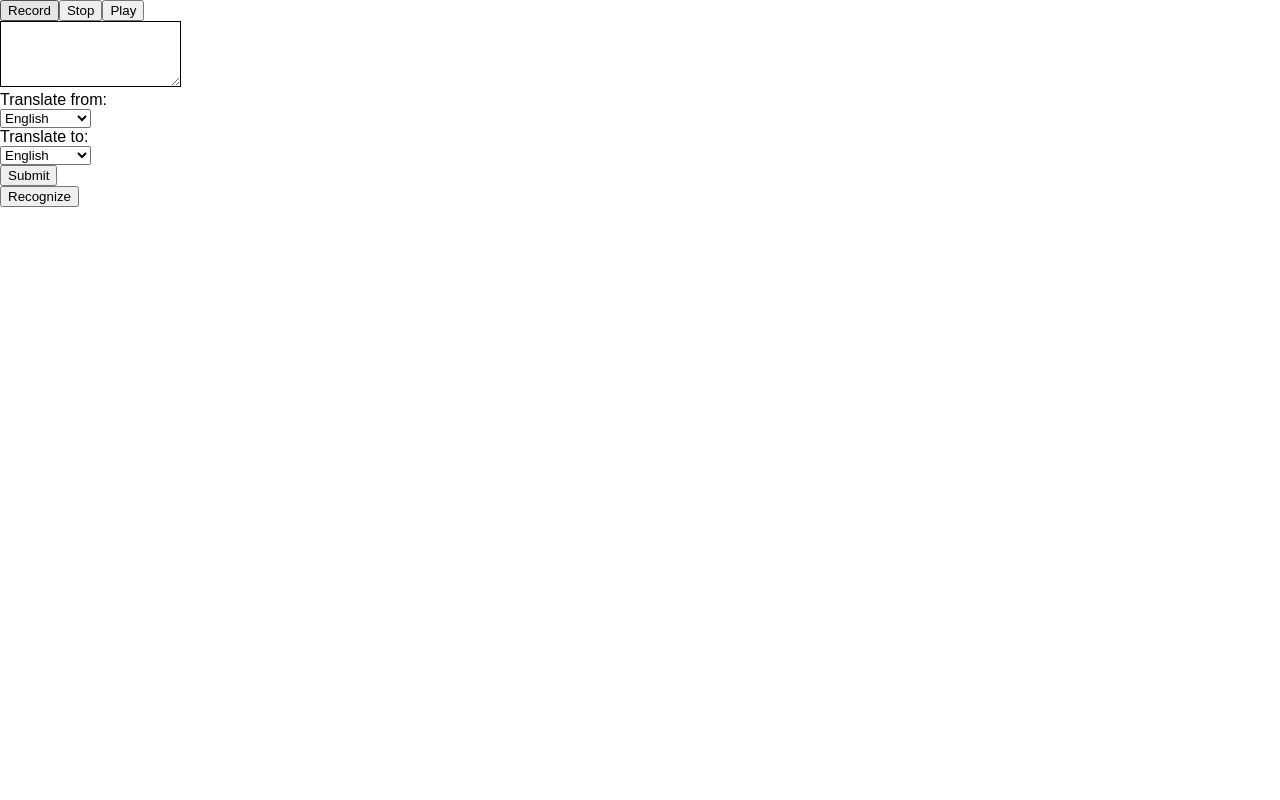
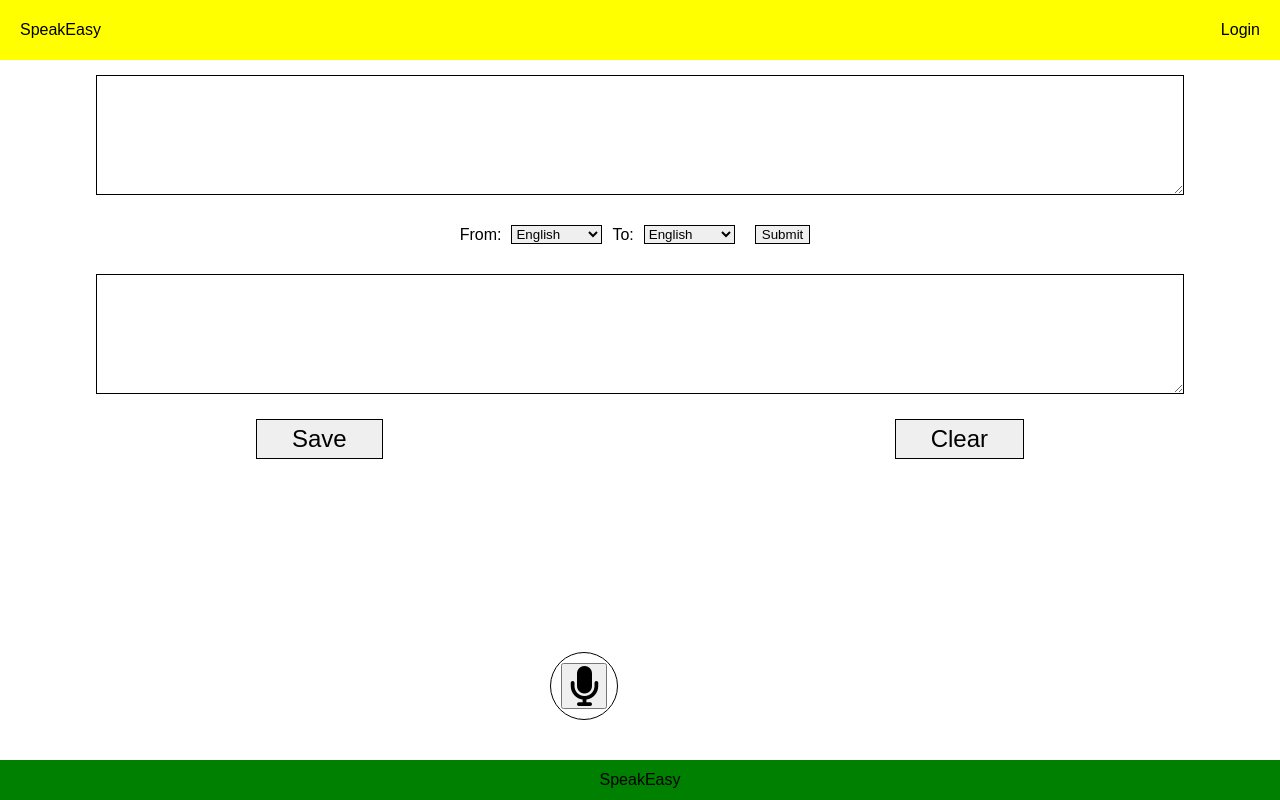
Before and after one commit to elechassan/speakeasy, a React (Create React App) app in the folder client/: page / in a window 1280 px wide. Built offline with nearby package versions, Linux system fonts and the light colour scheme; no server answers.

Commit message:
basic structure of main page

```diff
--- a/client/public/index.html
+++ b/client/public/index.html
@@ -10,6 +10,7 @@
     -->
     <link rel="manifest" href="%PUBLIC_URL%/manifest.json">
     <link rel="shortcut icon" href="%PUBLIC_URL%/favicon.ico">
+    <script src="https://use.fontawesome.com/cc5ed5277e.js"></script>
     <!--
       Notice the use of %PUBLIC_URL% in the tags above.
       It will be replaced with the URL of the `public` folder during the build.
--- a/client/src/App.css
+++ b/client/src/App.css
@@ -103,6 +103,81 @@ footer {
   align-items: center;
 }
 
+/*---------------------------------------
+RECORD COMPONENT
+---------------------------------------*/
+
+#recorder-div {
+  margin: 75px;
+}
+
+/*---------------------------------------
+TRANSLATION COMPONENT
+---------------------------------------*/
+
+#translation-container {
+  display: flex;
+  width: 100%;
+  margin: 75px auto;
+  flex-direction: column;
+}
+
+#translation-div, #input-div, #translation-form {
+  flex-direction: column;
+  display: flex;
+  width: 100%;
+}
+
+#input-box, #result-box {
+  width: 85%;
+  font-size: 1.75em;
+  padding: 20px;
+  box-sizing: border-box;
+}
+
+select, input {
+  border: 1px solid black;
+  margin: 10px;
+}
+
+#to-from-div {
+  display: flex;
+  flex-direction: row;
+  align-items: center;
+  justify-content: center;
+  margin: 20px 0;
+}
+
+#two-button-div {
+  display: flex;
+  flex-direction: row;
+  justify-content: center;
+  justify-content: space-around;
+  align-items: center;
+  margin-top: 25px;
+}
+
+#save-btn, #clear-btn {
+  font-size: 1.5em;
+  border: 1px solid black;
+  padding: 5px 35px;
+}
+
+#recognize-button-container {
+  display: flex;
+  position: absolute;
+  bottom: 10%;
+  left: 43%;
+  border: 1px solid black;
+  border-radius: 100%;
+  padding: 10px;
+}
+
+
+
+
+
+
 
 
 
--- a/client/src/App.js
+++ b/client/src/App.js
@@ -37,11 +37,10 @@ class App extends Component {
   render() {
     return (
       <div className="App">
-        <Recorder recordState={this.recordState}/>
+        <Nav />
+        {/*<Recorder recordState={this.recordState}/>*/}
         <Translation audioClip={this.state.audioClip}/>
-        {/*<Nav />
-        <Welcome />
-        <Footer /> */}
+        <Footer />
       </div>
     );
   }
--- a/client/src/components/Translation.js
+++ b/client/src/components/Translation.js
@@ -120,6 +120,10 @@ translation(e) {
     this.setState({text: e.target.value});
   }
 
+  handleResult(e) {
+    this.setState({result: e.target.value});
+  }
+
   speak(result, lang) {
     console.log(`in speech ${result, lang}`)
     responsiveVoice.speak(result, lang);
@@ -130,9 +134,10 @@ translation(e) {
       <div id='translation-container'>
         <div id='translation-div'>
           <div id='input-div'>
-            <form onSubmit={(e) => this.translation(e)}>
-              <textarea name='text' rows='4' value={this.state.text} onChange={(e) => this.handleInput(e)}/><br/>
-                <div>Translate from:</div>
+            <form id='translation-form' onSubmit={(e) => this.translation(e)}>
+              <textarea id='input-box' name='text' rows='3' value={this.state.text} onChange={(e) => this.handleInput(e)}/>
+                <div id='to-from-div'>
+                <div>From:</div>
                   <select name='langFrom'>
                     <option value='en'>English</option>
                     <option value='es'>Spanish</option>
@@ -145,8 +150,8 @@ translation(e) {
                     <option value='ja'>Japanese</option>
                     <option value='de'>German</option>
                     <option value='sw'>Swahili</option>
-                </select><br/>
-                <div>Translate to:</div>
+                  </select>
+                  <div>To:</div>
                   <select name='langTo'>
                     <option value='en'>English</option>
                     <option value='es'>Spanish</option>
@@ -159,14 +164,19 @@ translation(e) {
                     <option value='ja'>Japanese</option>
                     <option value='de'>German</option>
                     <option value='sw'>Swahili</option>
-                </select><br/>
+                  </select>
                   <input type='submit'/><br/>
-              <div id='result-box'>{this.state.result}</div>
+                </div>
+              <textarea id='result-box' name='result' rows='3' value={this.state.result} onChange={(e) => this.handleResult(e)}></textarea>
             </form>
           </div>
+          <div id='two-button-div'>
+            <button id='save-btn'>Save</button>
+            <button id='clear-btn'>Clear</button>
           </div>
-        <div id='record-button-container'>
-          <button id='start-recog' onClick={this.recognizeAudio}>Recognize</button>
+        </div>
+        <div id='recognize-button-container'>
+          <button id='start-recog' onClick={this.recognizeAudio}><i className="fa fa-microphone fa-3x" aria-hidden="true"></i></button>
           {/*<button id='stop-recog' onClick={this.stopRec}>Stop Recognition</button>*/}
         </div>
       </div>
```
Lines whose indentation alone changed are shown as unchanged.
